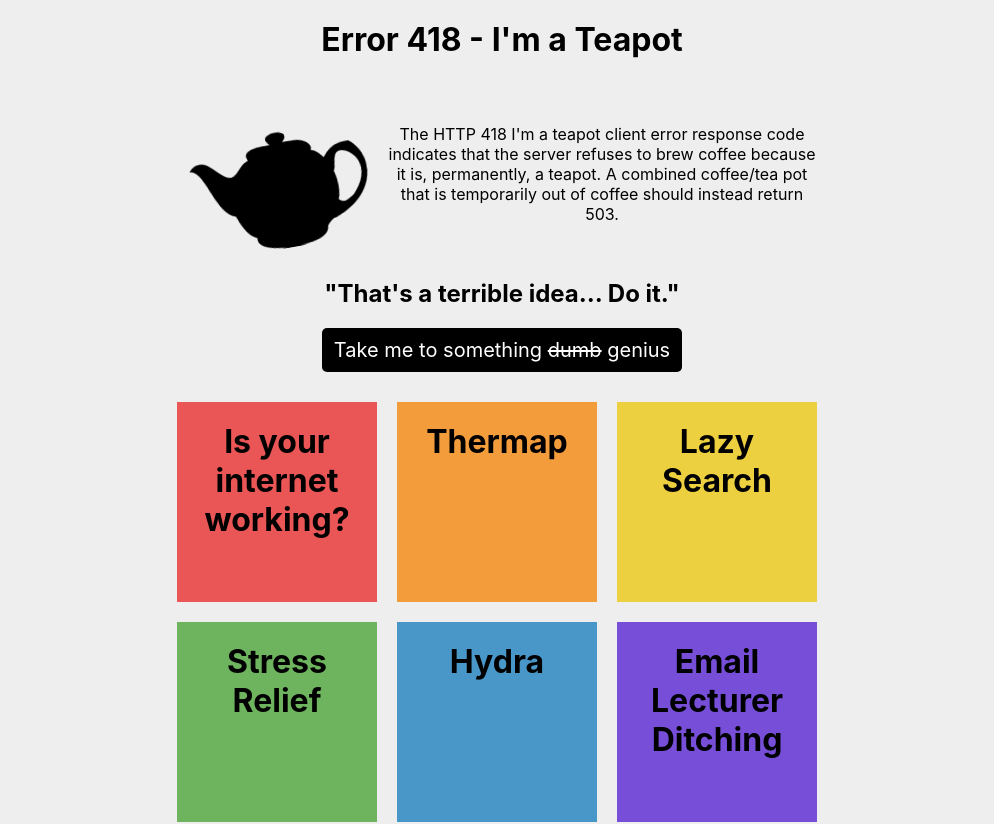
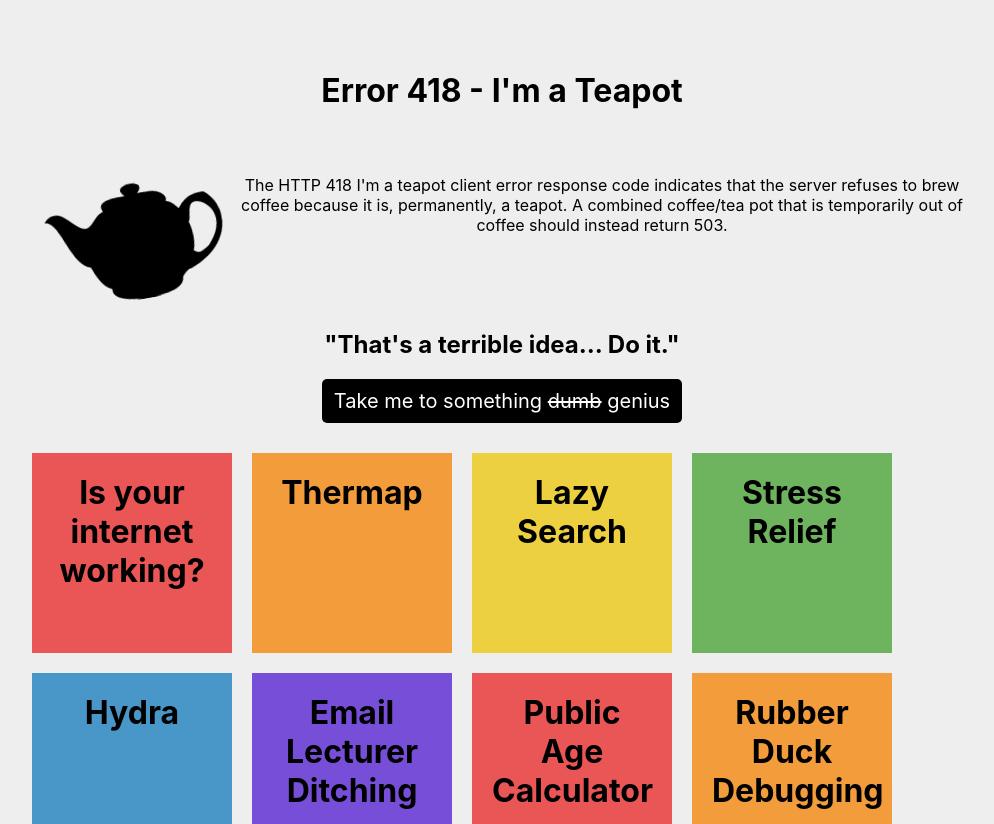
Before and after one commit to Pyxxil/TerribleHack, a React (Vite) app: page / in a window 1280 px wide. Shown: the top 824 px of the page, without its empty margins (138-1132 px from the left). Built offline with nearby package versions, Linux system fonts and the light colour scheme; no server answers.

Commit message:
add styling for home page

```diff
--- a/src/HomePage/index.css
+++ b/src/HomePage/index.css
@@ -3,9 +3,10 @@ body {
 }
 
 .home-page {
-    height: 100vh;
-    width: 100vw;
+    width: 100%;
+    height: 125vh;
     margin: 0;
+    padding-top: 4vw;
 }
 
 .home-page h1 {
@@ -18,7 +19,7 @@ body {
     margin: auto;
     margin-top: 0;
     padding-top: 0;
-    width: 670px;
+    width: 75vw;
 }
 
 .home-container2 {
--- a/src/HomePage/index.tsx
+++ b/src/HomePage/index.tsx
@@ -109,7 +109,11 @@ const HomePage = () => {
           title="Test your math skills"
           colour={getColour()}
         />
+        <br />
+        <br />
       </div>
+      <br />
+      <br />
     </div>
   );
 };
```
